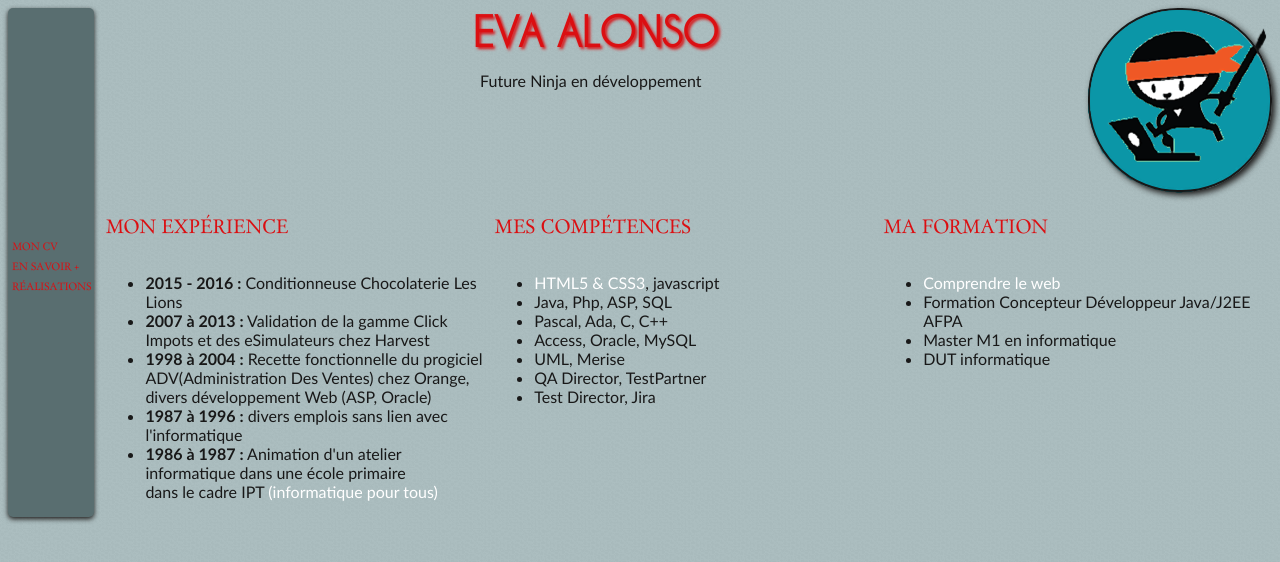
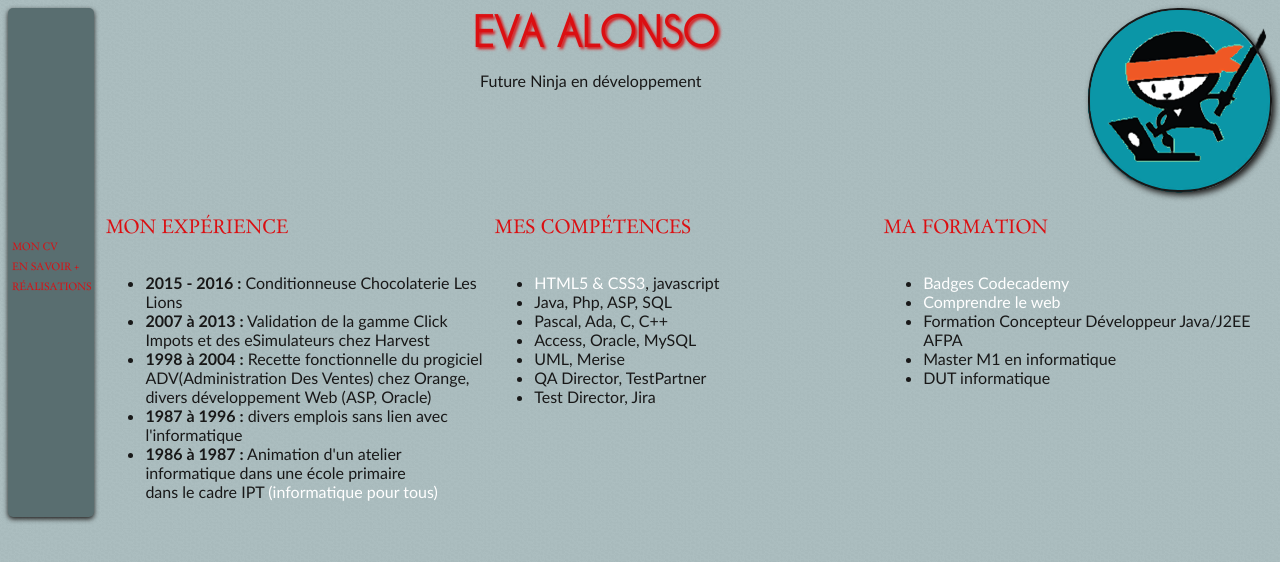
Before and after one commit to TheLastEv/TheLastEv.github.io, a Jekyll site: the page cv.html, which Jekyll copies as it is, in a window 1280 px wide. Shown: the top 562 px of the page. Built offline with Jekyll 4.4.1, drawn with Linux system fonts in a browser that asks for light colours.

Commit message:
ajout lien codecademy dans cv

```diff
--- a/cv.html
+++ b/cv.html
@@ -63,6 +63,7 @@
 			<article>
 				<h1>ma formation</h1>
 				<ul>
+					<li><a href="https://www.codecademy.com/fr/thelastev#completed" target="">Badges Codecademy</a></li>
 					<li><a href="certificat_eva-maria-alonso_comprendre-le-web.pdf" target="_blank">Comprendre le web</a></li>
 					<li>Formation  Concepteur Développeur Java/J2EE  AFPA</li>
 					<li>Master M1 en informatique</li>
```
